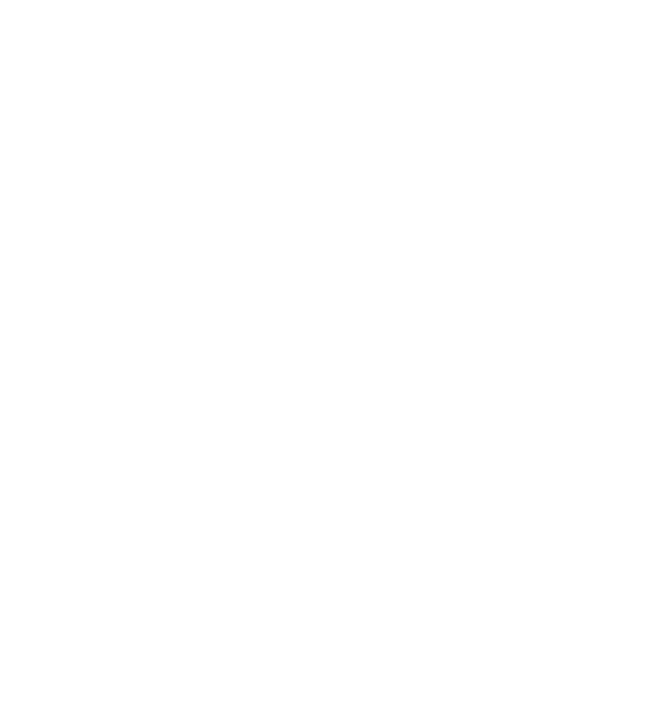
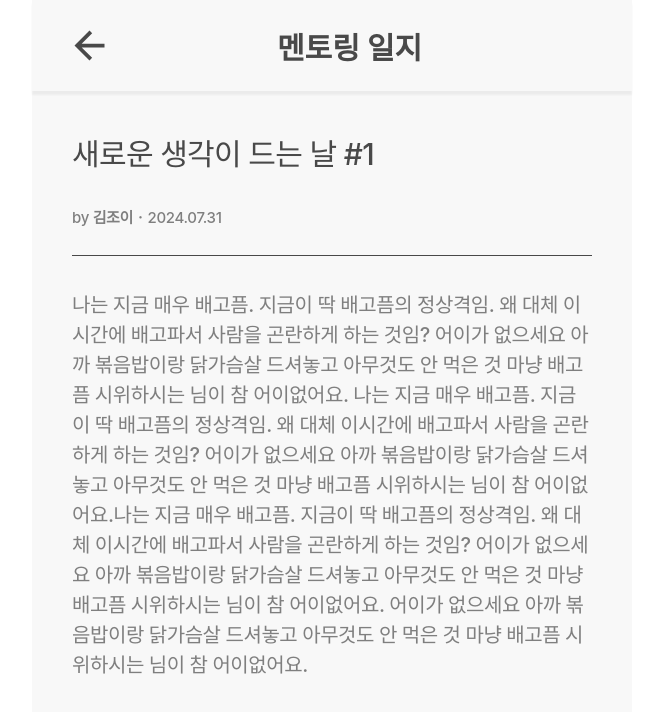
Before and after one commit to youbing5921/deploy_hw, a React (Create React App) app in the folder gamja/: page /mypage/journal/detail/1 in a window 1280 px wide. Before the commit this address had no page. Shown: the top 712 px of the page, without its empty margins (308-971 px from the left). Built offline with nearby package versions, Linux system fonts and the light colour scheme; a web font is replaced by a local one.

Commit message:
[Feat] 멘토링 일지 상세조회 완료

```diff
--- a/gamja/src/App.js
+++ b/gamja/src/App.js
@@ -24,6 +24,7 @@ import MyPageMentor from "./pages/mypage/MyPageMentor";
 import MypageMentee from "./pages/mypage/MypageMentee";
 import MentorProfile from "./pages/profileBox/MentorProfile";
 import MenteeProfile from "./pages/profileBox/MenteeProfile";
+import JournalDetail from "./pages/mypage/JournalDetail";
 
 function App() {
   return (
@@ -74,6 +75,10 @@ function App() {
           path="/profile/mentee/:username"
           element={<MenteeProfile />}
         ></Route>
+        <Route
+          path="/mypage/journal/detail/:id"
+          element={<JournalDetail />}
+        ></Route>
       </Routes>
     </Wrapper>
   );
--- /dev/null
+++ b/gamja/src/components/mypage/TopBar.jsx
@@ -0,0 +1,33 @@
+import React from "react";
+import styled from "styled-components";
+import { useNavigate } from "react-router-dom";
+import BackBtn from "../common/BackBtn";
+
+const TopBar = ({ txt, $marginLeft }) => {
+  const navigate = useNavigate();
+  return (
+    <>
+      <Header>
+        <BackBtn onClick={() => navigate("/home")} />
+        <Title $marginLeft={$marginLeft}>{txt}</Title>
+      </Header>
+    </>
+  );
+};
+
+export default TopBar;
+
+const Header = styled.div`
+  display: flex;
+  align-items: center;
+  padding: 0px 35px;
+  background: #f8f8f8;
+  box-shadow: 0px 4px 2px 0px rgba(0, 0, 0, 0.05);
+`;
+const Title = styled.div`
+  color: #494949;
+  font-size: 30px;
+  font-weight: 700;
+  line-height: normal;
+  margin-left: ${(props) => props.$marginLeft || "165px"};
+`;
--- /dev/null
+++ b/gamja/src/pages/mypage/JournalDetail.js
@@ -0,0 +1,108 @@
+import React from "react";
+import styled from "styled-components";
+import TopBar from "../../components/mypage/TopBar";
+
+const journalArr = [
+  {
+    id: 1,
+    title: "새로운 생각이 드는 날 #1",
+    author: "김조이",
+    writedate: "2024.07.31",
+    content:
+      "나는 지금 매우 배고픔. 지금이 딱 배고픔의 정상격임. 왜 대체 이시간에 배고파서 사람을 곤란하게 하는 것임? 어이가 없으세요 아까 볶음밥이랑 닭가슴살 드셔놓고 아무것도 안 먹은 것 마냥 배고픔 시위하시는 님이 참 어이없어요. 나는 지금 매우 배고픔. 지금이 딱 배고픔의 정상격임. 왜 대체 이시간에 배고파서 사람을 곤란하게 하는 것임? 어이가 없으세요 아까 볶음밥이랑 닭가슴살 드셔놓고 아무것도 안 먹은 것 마냥 배고픔 시위하시는 님이 참 어이없어요.나는 지금 매우 배고픔. 지금이 딱 배고픔의 정상격임. 왜 대체 이시간에 배고파서 사람을 곤란하게 하는 것임? 어이가 없으세요 아까 볶음밥이랑 닭가슴살 드셔놓고 아무것도 안 먹은 것 마냥 배고픔 시위하시는 님이 참 어이없어요. 어이가 없으세요 아까 볶음밥이랑 닭가슴살 드셔놓고 아무것도 안 먹은 것 마냥 배고픔 시위하시는 님이 참 어이없어요.",
+  },
+];
+
+const JournalDetail = () => {
+  return (
+    <>
+      {journalArr.map((info) => (
+        <Container key={info.id}>
+          <TopBar txt={"멘토링 일지"} />
+          <JournalInfo>
+            <Title>{info.title}</Title>
+            <Together>
+              <P>by&nbsp;</P>
+              <Author>{info.author}</Author>
+              <P>&nbsp;･&nbsp;</P>
+              <WriteDate>{info.writedate}</WriteDate>
+            </Together>
+          </JournalInfo>
+          <StyledHr />
+          <ContentBox>
+            <Content>{info.content}</Content>
+          </ContentBox>
+        </Container>
+      ))}
+    </>
+  );
+};
+
+export default JournalDetail;
+const Container = styled.div`
+  width: 600px;
+  height: 1230px;
+  background: #f8f8f8;
+  margin: 0 auto;
+`;
+
+const JournalInfo = styled.div`
+  margin-top: 31px;
+  padding: 10px 40px;
+`;
+const Title = styled.div`
+  color: #494949;
+  font-size: 30px;
+  font-weight: 500;
+  line-height: 150%;
+  letter-spacing: -0.66px;
+  margin-bottom: 30px;
+`;
+const Together = styled.div`
+  display: flex;
+`;
+const P = styled.div`
+  color: #7f7f7f;
+  font-size: 15px;
+  font-weight: 500;
+  line-height: 150%;
+  letter-spacing: -0.33px;
+`;
+const Author = styled.div`
+  color: #7f7f7f;
+  font-size: 15px;
+  font-weight: 700;
+  line-height: 150%;
+  letter-spacing: -0.33px;
+`;
+const WriteDate = styled.div`
+  color: #7f7f7f;
+  font-size: 15px;
+  font-weight: 500;
+  line-height: 150%;
+  letter-spacing: -0.33px;
+`;
+
+const StyledHr = styled.hr`
+  margin-top: 15px;
+  width: 520px;
+  height: 0.5px;
+  background: linear-gradient(
+      0deg,
+      rgba(255, 255, 255, 0.5) 0%,
+      rgba(255, 255, 255, 0.5) 100%
+    ),
+    #494949;
+  border: none;
+`;
+
+const ContentBox = styled.div`
+  padding: 27px 40px;
+`;
+const Content = styled.div`
+  color: #7f7f7f;
+  font-size: 20px;
+  font-weight: 500;
+  line-height: 150%;
+  letter-spacing: -0.44px;
+`;
```
Also changed, not shown: gamja/src/pages/mypage/JournalWrite.js (added).
